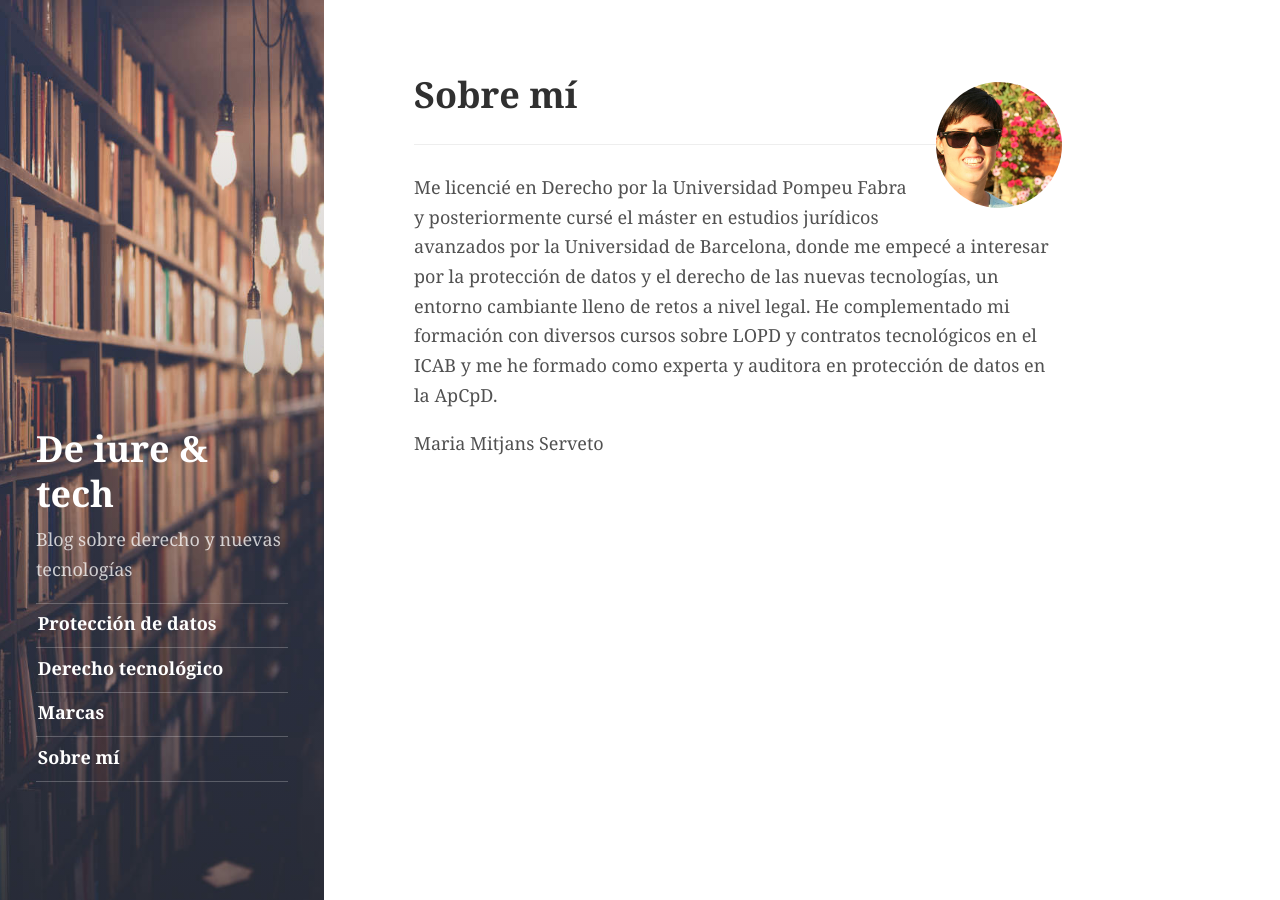
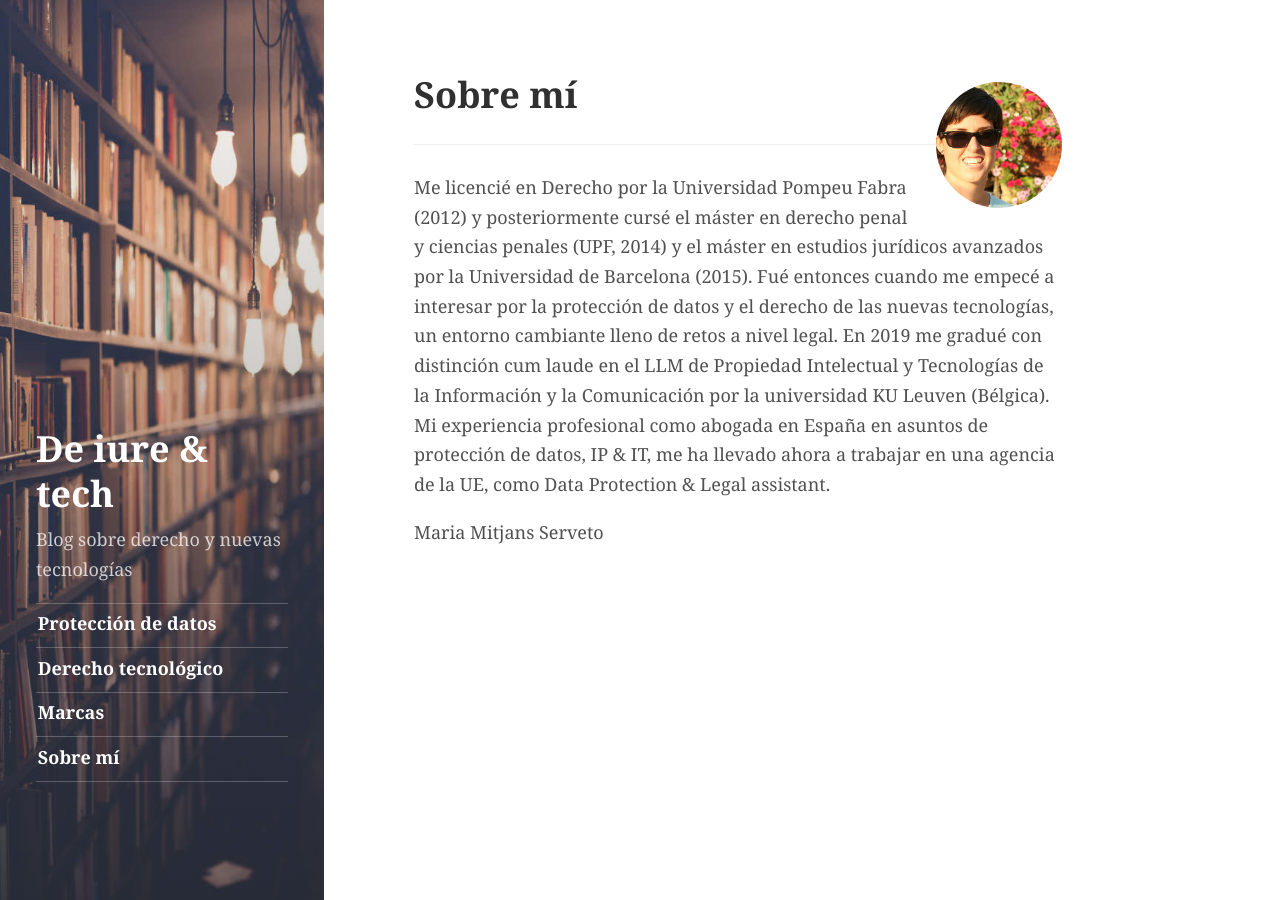
Before and after one commit to mitjans-serveto/mitjans-serveto.github.io, a Jekyll site: the page built from about.md, in a window 1280 px wide. Built offline with Jekyll 4.4.1, drawn with Linux system fonts in a browser that asks for light colours.

Commit message:
Epso cast

```diff
--- a/_config.yml
+++ b/_config.yml
@@ -45,7 +45,7 @@ author:
 
   # Markdown enabled, can use multiple paragraphs (enabled by `|`)
   about:             |
-   Me licencié en Derecho por la Universidad Pompeu Fabra y posteriormente cursé el máster en estudios jurídicos avanzados por la Universidad de Barcelona, donde me empecé a interesar por la protección de datos y el derecho de las nuevas tecnologías, un entorno cambiante lleno de retos a nivel legal. He complementado mi formación con diversos cursos sobre LOPD y contratos tecnológicos en el ICAB y me he formado como experta y auditora en protección de datos en la ApCpD.
+   Me licencié en Derecho por la Universidad Pompeu Fabra (2012) y posteriormente cursé el máster en derecho penal y ciencias penales (UPF, 2014) y el máster en estudios jurídicos avanzados por la Universidad de Barcelona (2015). Fué entonces cuando me empecé a interesar por la protección de datos y el derecho de las nuevas tecnologías, un entorno cambiante lleno de retos a nivel legal. En 2019 me gradué con distinción cum laude en el LLM de Propiedad Intelectual y Tecnologías de la Información y la Comunicación por la universidad KU Leuven (Bélgica). Mi experiencia profesional como abogada en España en asuntos de protección de datos, IP & IT, me ha llevado ahora a trabajar en una agencia de la UE, como Data Protection & Legal assistant.
 
   # Social media icons in sidebar
   # Comment/uncommet to show/hide
```
